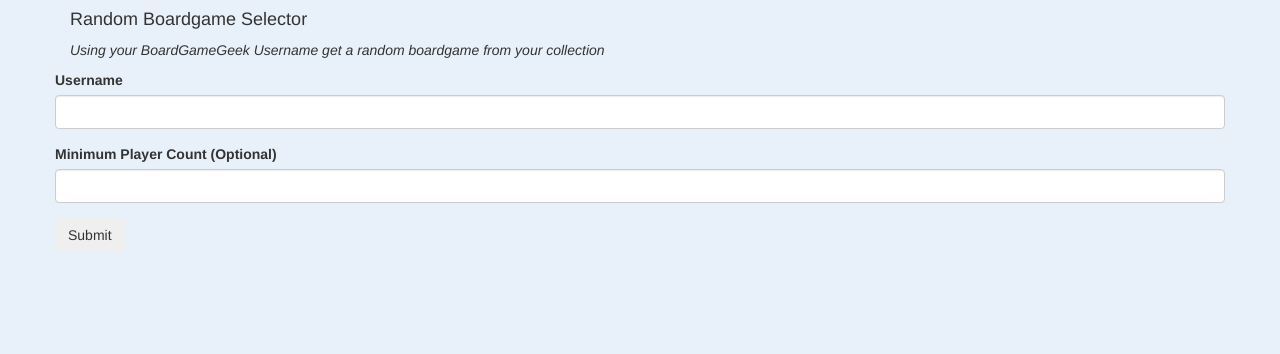
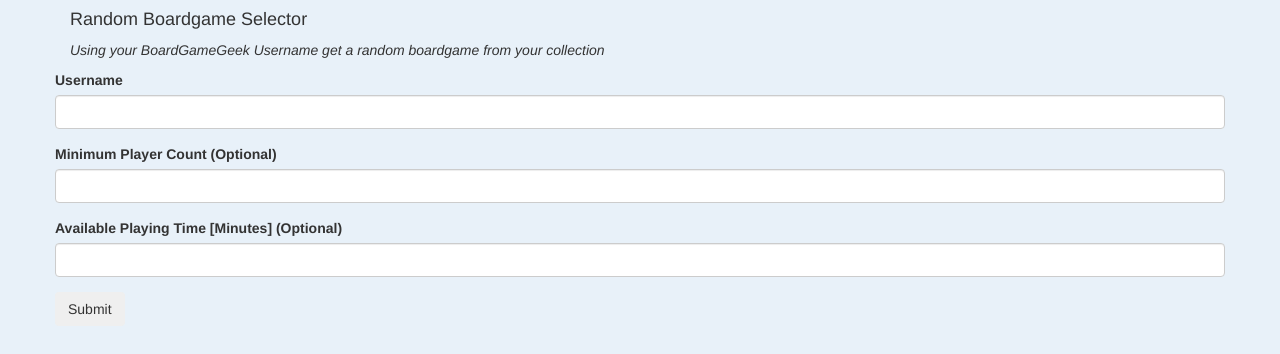
Before and after one commit to nicksunday/boardgame-selector-conainer, a Flask app: page / in a window 1280 px wide. Shown: the top 354 px of the page. Run offline with Flask 2, Linux system fonts and the light colour scheme; some libraries are stand-ins or nearby versions.

Commit message:
Add new field for available playing time.

```diff
--- a/app/main.py
+++ b/app/main.py
@@ -29,44 +29,97 @@
 
 
 class BGGUserForm(FlaskForm):
+    """
+    Custom form for getting BGG user input
+
+    Attributes
+    ----------
+    username : str
+        BoardGameGeek username from the input form
+    player_count : int
+        Optional minimum number of players the game should support
+    playing_time : int
+        Optional maximum time you have to play games
+    """
     username = StringField(
         label=('Username'),
         validators=[DataRequired()])
+    def validate_username(form, field):
+        """ Verifies the input username is valid on boardgamegeek.com """
+        conn = BGG2()
+        results = conn.get_user(field.data)
+        if not results["user"]["id"]:
+            raise ValidationError("Boardgamegeek username not found.")
     player_count = IntegerField(
         label=('Minimum Player Count (Optional)'),
-         validators=[Optional()])
+        validators=[Optional()])
+    playing_time = IntegerField(
+        label=('Available Playing Time [Minutes] (Optional)'),
+        validators=[Optional()])
     submit = SubmitField('Submit')
-    def validate_username(self, username):
-        conn = BGG2()
-        results = conn.get_user(self.username.data)
-        if not results["user"]["id"]:
-            raise ValidationError("Boardgamegeek username not found.")
 
-def get_random_boardgame(username, players):
-    """
-    username: str > A valid boardgamegeek username
-    players: int > Optional min number of players
+def get_random_boardgame(username: str, players: int, playing_time: int):
+    """ Displays a random boardgame from the specified user's collection
+
+    Parameters
+    ----------
+    username : str
+        A valid boardgamegeek username
+    players : int
+        Optional min number of players the randomly chosen game should support
+    playing_time: int
+        Optional maximum playtime available to play
+
+    Returns
+    -------
+    game : boardgamegeek.objects.games.CollectionBoardGame
+        A CollectionBoardGame object containing details about the randomly selected game
     """
     logger = logging.getLogger("get_random_boardgame")
     collection = bgg.collection(user_name=username, own=True, exclude_subtype="boardgameexpansion")
     sub_collection = []
     try:
-        if players:
-            for game in collection:
-                if game.min_players <= players <= game.max_players:
-                    sub_collection.append(game)
+        if players or playing_time:
+            if players and playing_time:
+                logger.debug(
+                    "Looking for game that supports %s players under %s minutes in %s's collection",
+                    players,
+                    playing_time,
+                    username
+                    )
+                for game in collection:
+                    if (game.min_players <= players <= game.max_players) and \
+                            (game.playing_time <= playing_time):
+                        sub_collection.append(game)
+            elif players:
+                logger.debug(
+                    "Looking for game that supports %s players in %s's collection",
+                    players,
+                    username
+                    )
+                for game in collection:
+                    if game.min_players <= players <= game.max_players:
+                        sub_collection.append(game)
+            else:
+                logger.debug(
+                    "Looking for game that plays under %s minutes in %s's collection",
+                    playing_time,
+                    username
+                    )
+                for game in collection:
+                    if game.playing_time <= playing_time:
+                        sub_collection.append(game)
             random_game = randint(0, len(sub_collection) - 1)
-            return sub_collection[random_game]
+            game = sub_collection[random_game]
         else:
+            logger.debug("Looking for a game in %s's collection", username)
             random_game = randint(0, len(collection) - 1)
-            return collection[random_game]
-    except ValueError:
-        logger.error(
-            "No boardgame found that supports %s players in  %s's library",
-            players,
-            username
-            )
-        raise
+            game = collection[random_game]
+        return game
+    except ValueError as err:
+        raise Exception(
+            f"No boardgame found that supports {players} players in  {username}'s library"
+        ) from err
 
 @app.route('/', methods=['GET', 'POST'])
 def index():
@@ -77,6 +130,8 @@
         session['username'] = form.username.data
         if form.player_count.data:
             session['player_count'] = form.player_count.data
+        if form.playing_time.data:
+            session['playing_time'] = form.playing_time.data
         return redirect ( url_for('boardgame') )
     return render_template('index.html', form=form, message=message)
 
@@ -86,7 +141,8 @@
     try:
         game = get_random_boardgame(
                    session.get('username', None),
-                   session.get('player_count', None)
+                   session.get('player_count', None),
+                   session.get('playing_time', None)
                    )
     except ValueError:
         message = (f"No game found in {session.get('username', None)}'s collection "
@@ -98,6 +154,7 @@
         bg_image=game.image,
         min_players=game.min_players,
         max_players=game.max_players,
+        playing_time=game.playing_time,
         username=session.get('username', None)
         )
 
--- a/app/templates/boardgame.html
+++ b/app/templates/boardgame.html
@@ -29,6 +29,7 @@
   <img src="{{ bg_image }}" alt="Photo: {{ bg_name }}">
   <p><em>You should play {{ bg_name }}</em></p>
   <p><em>Supports {{ min_players }}-{{ max_players }} Players</em></p>
+  <p><em>Plays in under {{ playing_time }} minutes</em></p>
   <p>
     <em>Don't like your choice? Try</em>
     <a href="{{ url_for('boardgame') }}" class="btn btn-primary">Again</a>
--- a/app/templates/index.html
+++ b/app/templates/index.html
@@ -40,6 +40,10 @@
       {{ form.player_count(class="form-control") }}
     </div>
     <div class="form-group">
+      {{ form.playing_time.label }}
+      {{ form.playing_time(class="form-control") }}
+    </div>
+    <div class="form-group">
       {{ form.submit(class="btn btn=primary") }}
     </div>
   </form>
--- a/requirements.txt
+++ b/requirements.txt
@@ -1,8 +1,10 @@
 boardgamegeek2==1.0.1
-Flask==1.1.2
+#Flask==1.1.2
+Flask==2.0.1
 Flask-Session
 Flask-WTF
 Flask-Bootstrap4
+jinja2==3.0.1
 py-bgg
 redis
 requests==2.3.0
```
Also changed, not shown: app/__init__.py (added).
